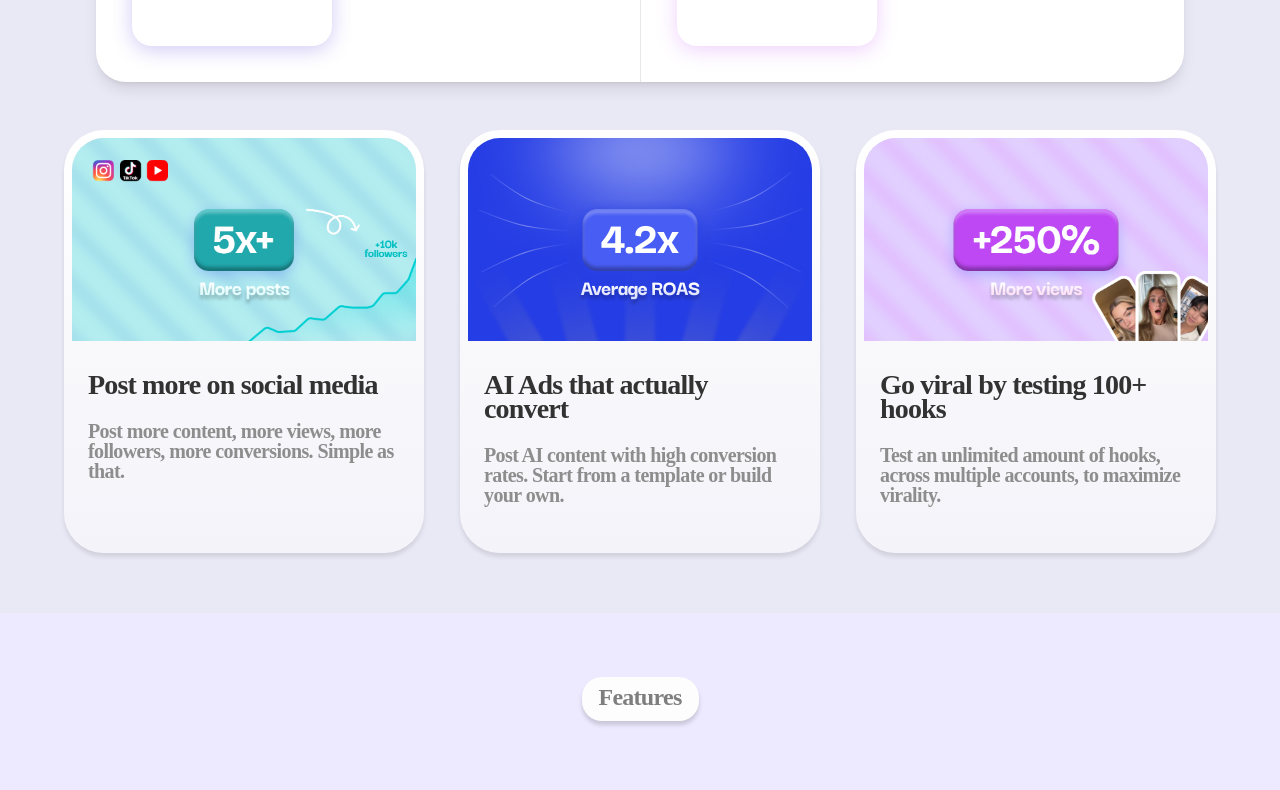
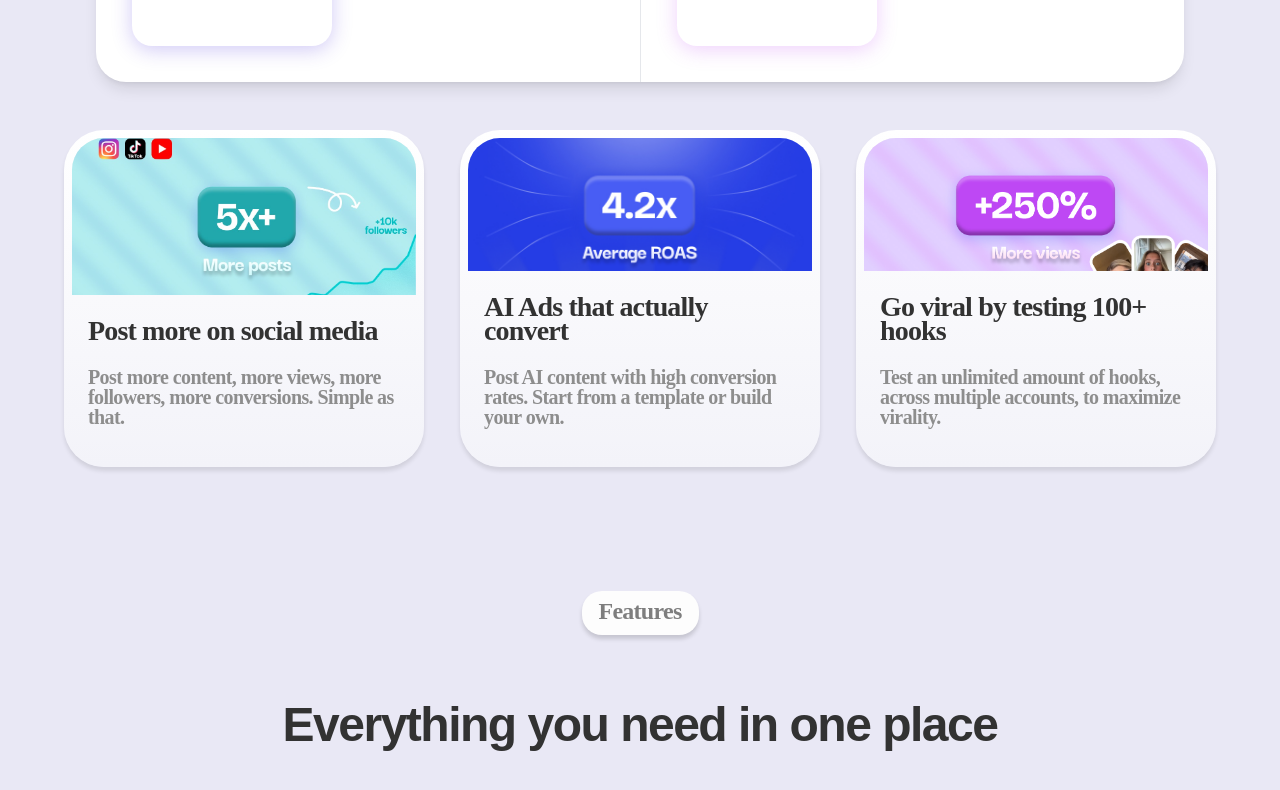
Before and after one commit to ssidikov/degaus, a Next.js app: page / in a window 1280 px wide. Shown: the part 1860-2650 px from the top of the page. Built offline with nearby package versions, Linux system fonts and the light colour scheme; no server answers; grey boxes are pictures that could not be loaded; a web font is replaced by a local one.

Commit message:
feat: add new Features section component with feature cards and a StatsCard.

```diff
--- a/components/sections/FeaturesSection.tsx
+++ b/components/sections/FeaturesSection.tsx
@@ -4,7 +4,7 @@ import { VIDEO_CONFIG } from '@/lib/videoConfig'
 
 export default function FeaturesSection() {
   return (
-    <section id='features' className='bg-violet-100 px-4 sm:px-5 md:px-6 py-12 sm:py-14 md:py-16'>
+    <section id='features' className='bg-[#E9E8F5] px-4 sm:px-5 md:px-6 py-12 sm:py-14 md:py-16'>
       <div className='mx-auto max-w-7xl'>
         <FadeInView>
           <Badge>Features</Badge>
--- a/components/ui/StatsCard.tsx
+++ b/components/ui/StatsCard.tsx
@@ -9,14 +9,20 @@ interface StatsCardProps {
 
 export default function StatsCard({ imageSrc, imageAlt, title, description }: StatsCardProps) {
   return (
-    <div className='relative rounded-[40px] shadow-[0_4px_4px_rgba(0,0,0,0.10)] overflow-hidden p-2 bg-gradient-to-b from-[#FFFFFF] to-[#F3F3F9] flex flex-col gap-2'>
+    <div className='relative rounded-[40px] shadow-[0_4px_4px_rgba(0,0,0,0.10)] overflow-hidden p-2 bg-linear-to-b from-[#FFFFFF] to-[#F3F3F9] flex flex-col gap-6 h-[337px]'>
       {/* Top Image Section */}
-      <div className='relative w-full h-[203px] overflow-hidden bg-gray-100 rounded-t-[32px] rounded-tr-[32px]'>
-        <Image src={imageSrc} alt={imageAlt} fill className='object-cover' quality={100} />
+      <div className='relative w-full h-[195px] overflow-hidden bg-gray-100 rounded-t-[32px] rounded-tr-[32px]'>
+        <Image
+          src={imageSrc}
+          alt={imageAlt}
+          fill
+          className='object-cover max-h-[195px] w-full'
+          quality={100}
+        />
       </div>
 
       {/* Content */}
-      <div className='flex flex-col gap-6 pt-6 pb-10 px-4 rounded-[32px]'>
+      <div className='flex flex-col gap-6 pb-8 px-4 rounded-[32px]'>
         <h3 className="font-['Darker_Grotesque'] text-[28px] font-bold leading-6 tracking-[-0.84px] text-[#323232]">
           {title}
         </h3>
```
Also changed, not shown: public/images/cards/Post more on social media.jpg.
